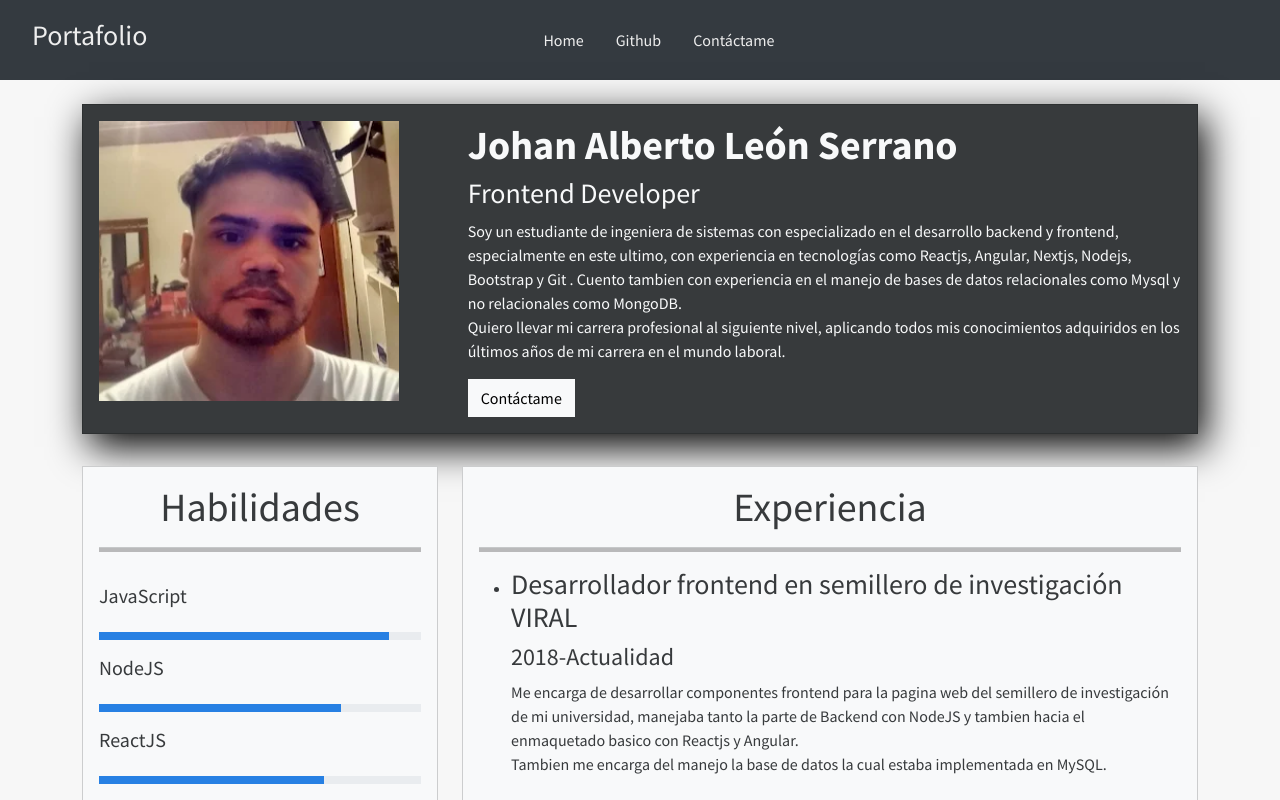
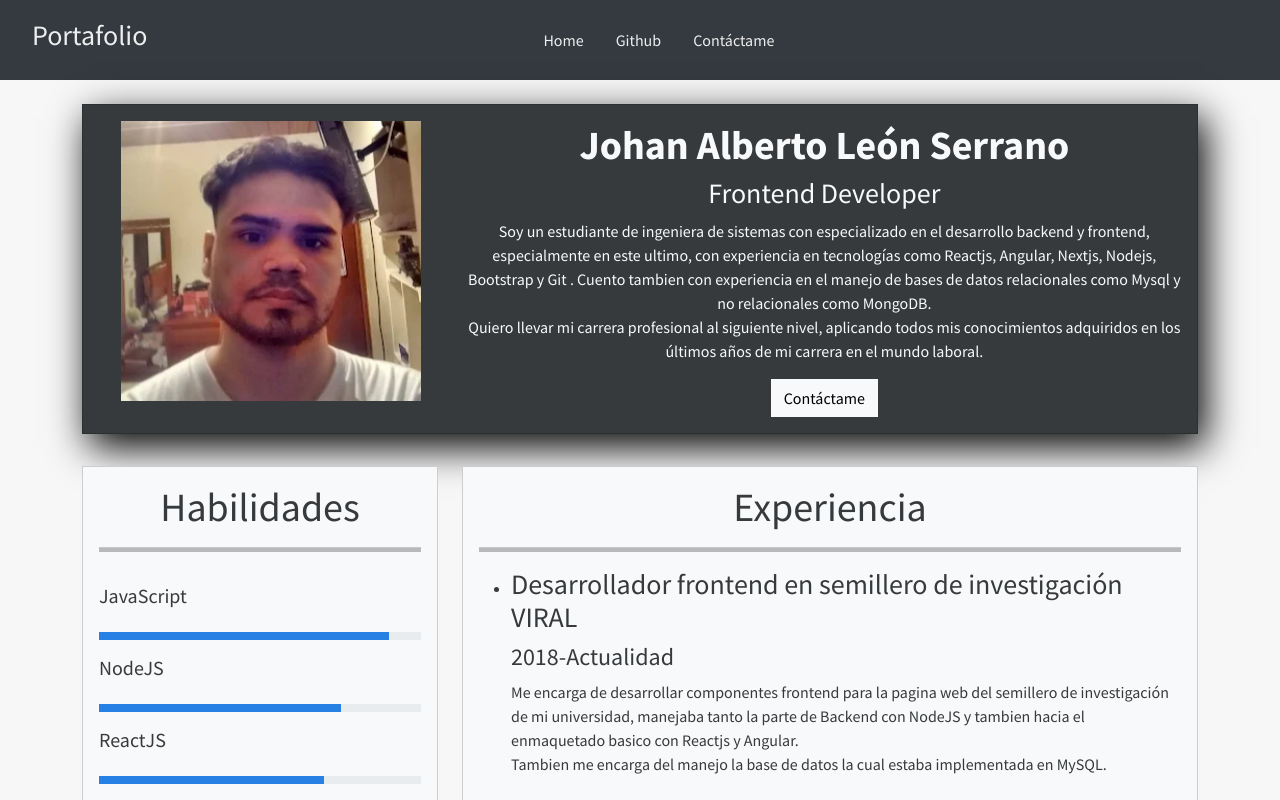
Before and after one commit to JohanLeon0914/portafolio, a Next.js app: page / in a window 1280 px wide. Shown: the top 800 px of the page. Built offline with nearby package versions, Linux system fonts and the light colour scheme; a small style sheet from the web is missing.

Commit message:
agregando redireccion en titulo del navbar

```diff
--- a/components/Navbar.jsx
+++ b/components/Navbar.jsx
@@ -11,7 +11,9 @@ function Navbar() {
 
 	return (
 		<header className="header">
-			<h3>Portafolio</h3>
+      <Link href="/">
+          <a><h3>Portafolio</h3></a>
+        </Link>
 			<nav ref={navRef}>
         <Link href="/">
           <a>Home</a>
--- a/styles/github.module.css
+++ b/styles/github.module.css
@@ -1,3 +1,4 @@
 .container {
     box-shadow: 7px 13px 37px #000;
+    text-align: center;
 }
```
